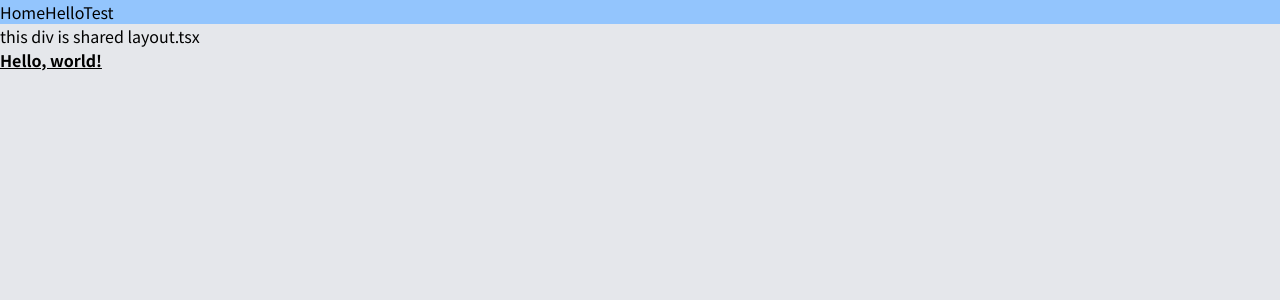
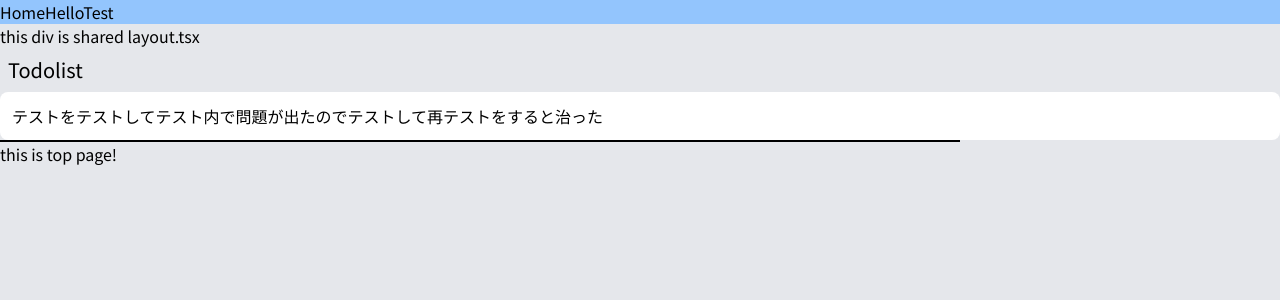
Before and after one commit to shi0n0/practice-next.js, a Next.js app: page / in a window 1280 px wide. Shown: the top 300 px of the page. Built offline with nearby package versions, Linux system fonts and the light colour scheme.

Commit message:
tastコンポーネントを追加

```diff
--- a/src/app/page.tsx
+++ b/src/app/page.tsx
@@ -1,9 +1,13 @@
+import Submit from './submit';
+import Task from './task';
+
 export default function Page() {
   return (
-    <main>
       <div>
-      <p className="font-bold underline">Hello, world!</p>
+        <h1 className='text-xl p-2'>Todolist</h1>
+        <Task />
+        <Submit />
+        <p>this is top page!</p>
       </div>
-    </main>
   )
 }
```
